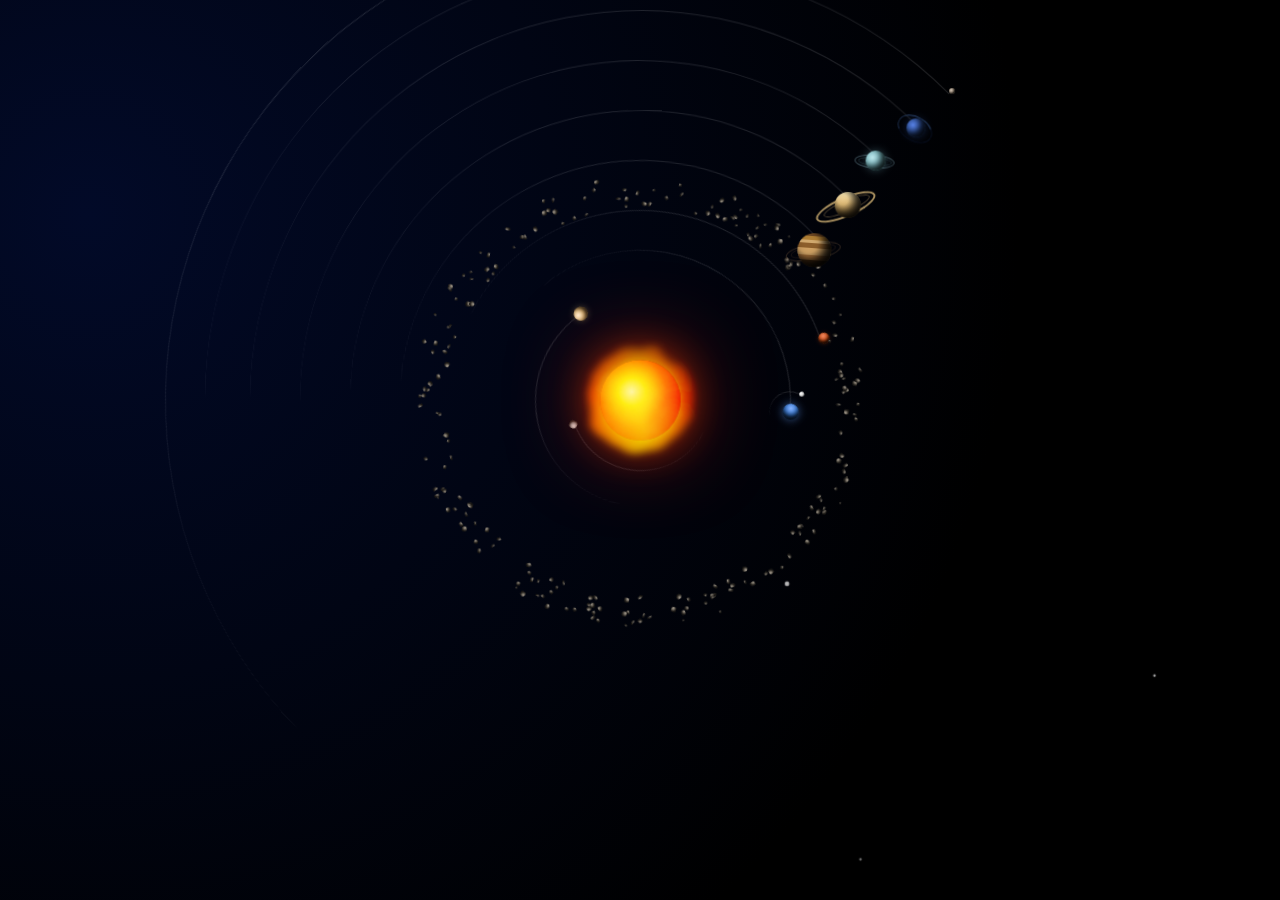
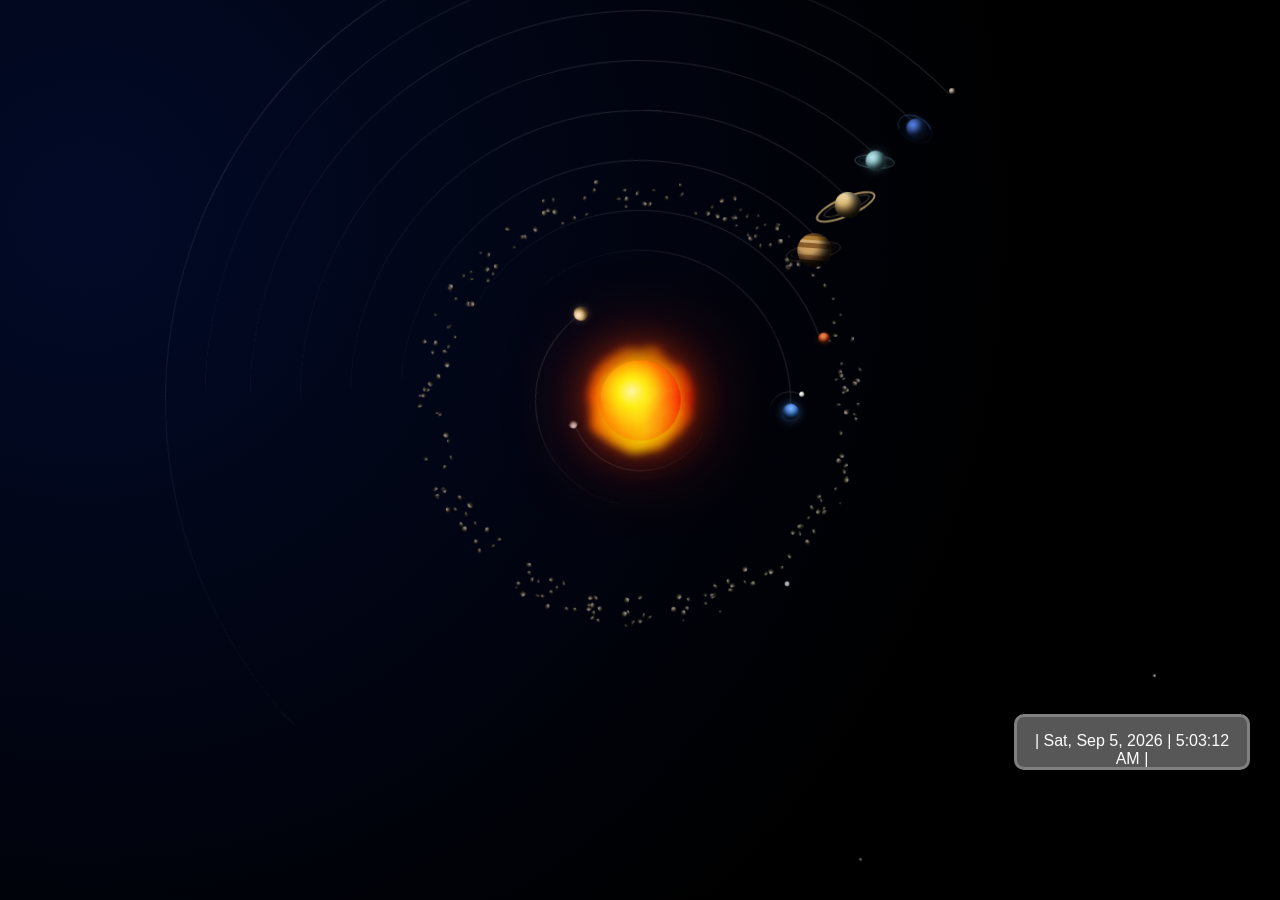
Before and after one commit to Harish040805/solarsystem, a plain HTML site: page Solar System.html in a window 1280 px wide. Shown: the top 900 px of the page. Drawn offline with Linux system fonts and the light colour scheme.

Commit message:
Implement time display in Solar System.html
Added a time display feature to the Solar System simulation.

```diff
--- a/Solar System.html
+++ b/Solar System.html
@@ -70,6 +70,7 @@ body::before { content: ""; position: absolute; width: 2px; height: 2px; border-
     </style>
 </head>
 <body>
+<div id="time" style="background-color:#575757; color:#fff; width:200px; height: 20px; padding: 15px; align-items: center; justify-content: center; text-align: center; border: 3px solid #808080; border-radius: 10px; position: fixed; bottom: 30px; right: 30px;"></div>
 <svg style="position: absolute; width: 0; height: 0;" aria-hidden="true">
   <filter id="sun-fire">
     <feTurbulence type="fractalNoise" baseFrequency="0.03" numOctaves="4" result="noise">
@@ -156,6 +157,18 @@ body::before { content: ""; position: absolute; width: 2px; height: 2px; border-
                 container.appendChild(asteroid);
             }
         })();
+
+        function updateTime() {
+            const date = new Date();
+            const options = { weekday: 'short', year: 'numeric', month: 'short', day: 'numeric' };
+            const time = date.toLocaleTimeString();
+            const day = date.toLocaleDateString(undefined, options);
+            document.getElementById('time').innerHTML =
+                `| ${day} | ${time} |`;
+        }
+
+        setInterval(updateTime, 1000);
+        updateTime();
     </script>
 </body>
 </html>
```
